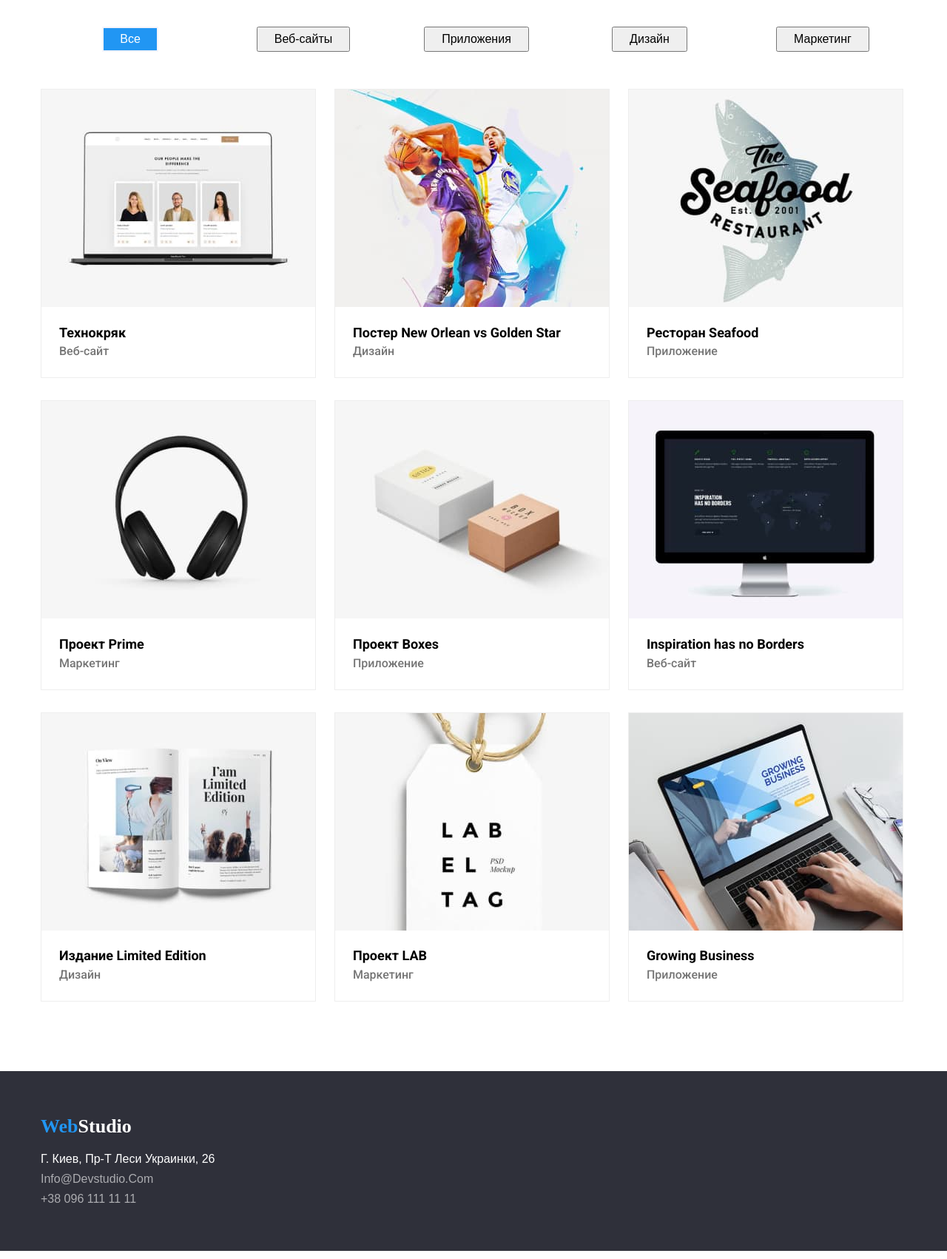
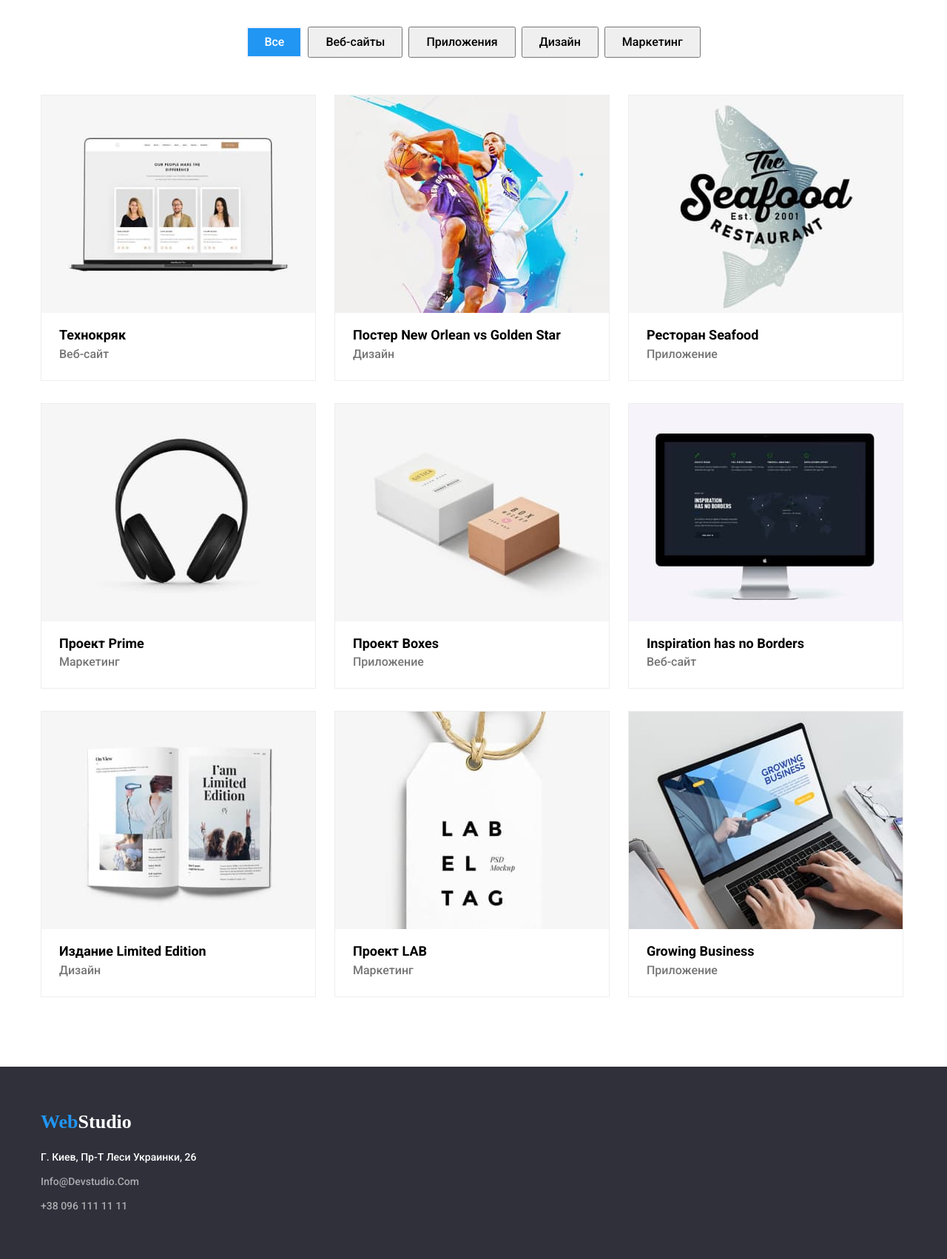
Before and after one commit to fortuk/goit-markup-hw-03, a plain HTML site: page portfolio.html in a window 1280 px wide. Shown: the part 140-1842 px from the top of the page at 74% size. Drawn offline with nearby package versions, Linux system fonts and the light colour scheme.

Commit message:
изменения замечаний

```diff
--- a/css/style.css
+++ b/css/style.css
@@ -172,16 +172,11 @@ ul {
   margin-left: 0px;
 }
 .location_direction:nth-child(n + 1) {
-  margin-left: 30px;
-  flex-basis: calc((100% - 90px) / 4);
+  margin-right: 30px;
+  flex-basis: calc((100% - 120px) / 4);
 }
-.location_direction:nth-child(n + 2) {
-  margin-left: 30px;
-  flex-basis: calc((100% - 90px) / 4);
-}
-.location_direction:nth-child(n + 3) {
-  margin-left: 30px;
-  flex-basis: calc((100% - 90px) / 4);
+.location_direction:last-child {
+  margin-right: 0px;
 }
 .text_direction {
   font-family: Roboto;
@@ -217,9 +212,9 @@ ul {
   margin-left: 0px;
   padding-left: 0px;
 }
-.img {
+img {
   display: block;
-  max-width: 100%;
+  min-width: 100%;
   height: auto;
 }
 .foto:first-child {
@@ -269,6 +264,7 @@ ul {
   font-size: 16px;
   line-height: 19px;
   color: black;
+  margin-bottom: 10px;
 }
 .position_team {
   font-family: Roboto;
@@ -296,6 +292,9 @@ ul {
   font-weight: bold;
   font-size: 26px;
 }
+.logo_div {
+  margin-bottom: 20px;
+}
 .legel_div:first-child {
   margin-bottom: 0px;
 }
@@ -308,10 +307,16 @@ ul {
 .legal:last-child {
   margin-bottom: 0px;
 }
+.legal_text {
+  font-family: Roboto;
+  font-style: normal;
+  font-weight: normal;
+  font-size: 14px;
+  line-height: 24px;
+}
 .adres {
   text-transform: capitalize;
   font-style: normal;
-  margin-top: 20px;
   padding-left: 0px;
   margin-bottom: 0px;
 }
@@ -339,19 +344,25 @@ ul {
   text-align: center;
   background-color: #ffffff;
   padding-left: 0px;
-}
-.button1 {
-  margin-left: auto;
-  margin-right: auto;
+  margin-bottom: 50px;
+  justify-content: center;
 }
 .button1:first-child {
   margin-left: 0px;
   margin-right: 0px;
 }
 .button1:nth-child(n + 1) {
-  margin-left: 8px;
+  margin-right: 8px;
+}
+.button1:last-child {
   margin-right: 0px;
-  flex-basis: calc((100% - 40px) / 5);
+}
+.text_botom {
+  font-family: Roboto;
+  font-style: normal;
+  font-weight: 500;
+  font-size: 16px;
+  line-height: 26px;
 }
 .button_1 {
   cursor: pointer;
@@ -401,7 +412,7 @@ ul {
   display: flex;
   flex-wrap: wrap;
   padding-left: 0px;
-  margin-top: 50px;
+  margin-top: 0px;
   margin-left: 0px;
   margin-right: 0px;
 }
--- a/portfolio.html
+++ b/portfolio.html
@@ -41,11 +41,11 @@
         <section class="size">
             <div class="container">
             <ul class="buttons_selection">
-                <li class="button1"><button class="button_1 " type="button">Все</button></li>
-                <li class="button1"><button class="button_2" type="button">Веб-сайты</li>
-                <li class="button1"><button class="button_3" type="button">Приложения</span></button></li>
-                <li class="button1"><button class="button_4" type="button">Дизайн</span></button></li>
-                <li class="button1"><button class="button_5" type="button">Маркетинг</button></li>
+                <li class="button1"><button class="button_1 text_botom" type="button">Все</button></li>
+                <li class="button1"><button class="button_2 text_botom" type="button">Веб-сайты</li>
+                <li class="button1"><button class="button_3 text_botom" type="button">Приложения</span></button></li>
+                <li class="button1"><button class="button_4 text_botom" type="button">Дизайн</span></button></li>
+                <li class="button1"><button class="button_5 text_botom" type="button">Маркетинг</button></li>
             </ul>
             <ul class="kontent_image">
                 <li class="img_kontent">
@@ -136,14 +136,18 @@
         <!-- Юредический адресс -->
     <footer class="legall_adress">
         <div class="legel_div container">
-            <a class="logo1" style="color: #fff;" href="WebStudio"><span class="firs_logo">Web</span>Studio</a>
+            <div class="logo_div">
+                <a class="logo1" style="color: #fff;" href="WebStudio"><span class="firs_logo">Web</span>Studio</a>
+            </div>
             <address>
                 <ul class="adres">
-                    <li class="legal"><a class="addres1" href="г. Киев, пр-т Леси Украинки, 26">г. Киев, пр-т Леси Украинки, 26</a></li>
-                    <li class="legal"><a class="mail2" href="maito:info@devstudio.com">info@devstudio.com</a></li>
-                    <li class="legal"><a class="tel2" href="tel:+380961111111">+38 096 111 11 11</a></li>
+                    <li class="legal"><a class="addres1 legal_text" href="г. Киев, пр-т Леси Украинки, 26">г. Киев, пр-т
+                            Леси Украинки, 26</a></li>
+                    <li class="legal"><a class="mail2 legal_text" href="maito:info@devstudio.com">info@devstudio.com</a>
+                    </li>
+                    <li class="legal"><a class="tel2 legal_text" href="tel:+380961111111">+38 096 111 11 11</a></li>
                 </ul>
-        </address>
+            </address>
         </div>
     </footer>
 </body>
```
Also changed, not shown: index.html (+7 -5 lines), img/1.jpg, img/2.jpg, img/3.jpg.
